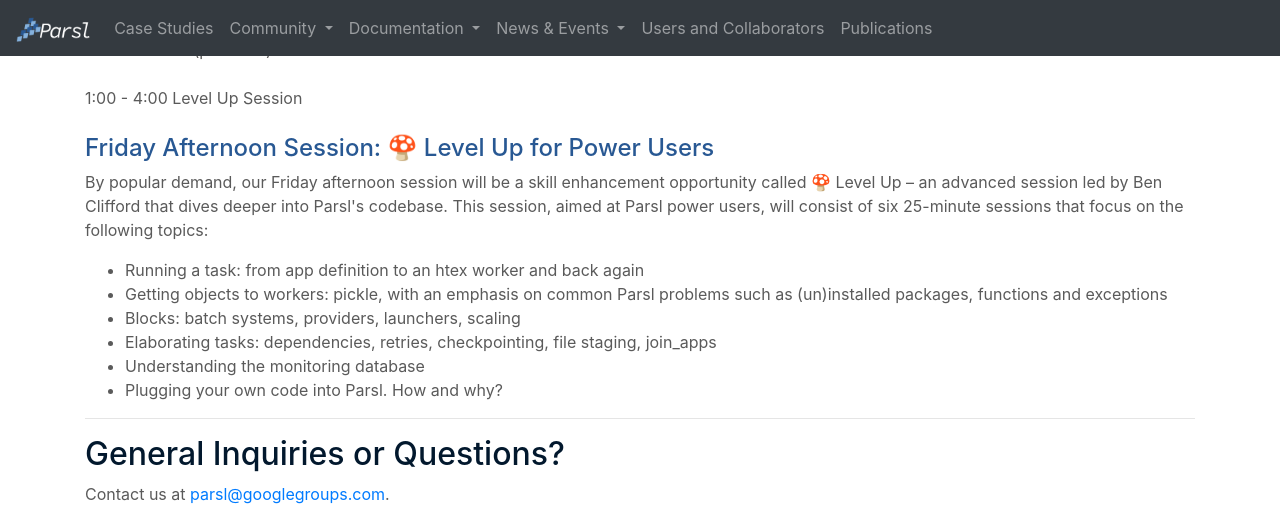
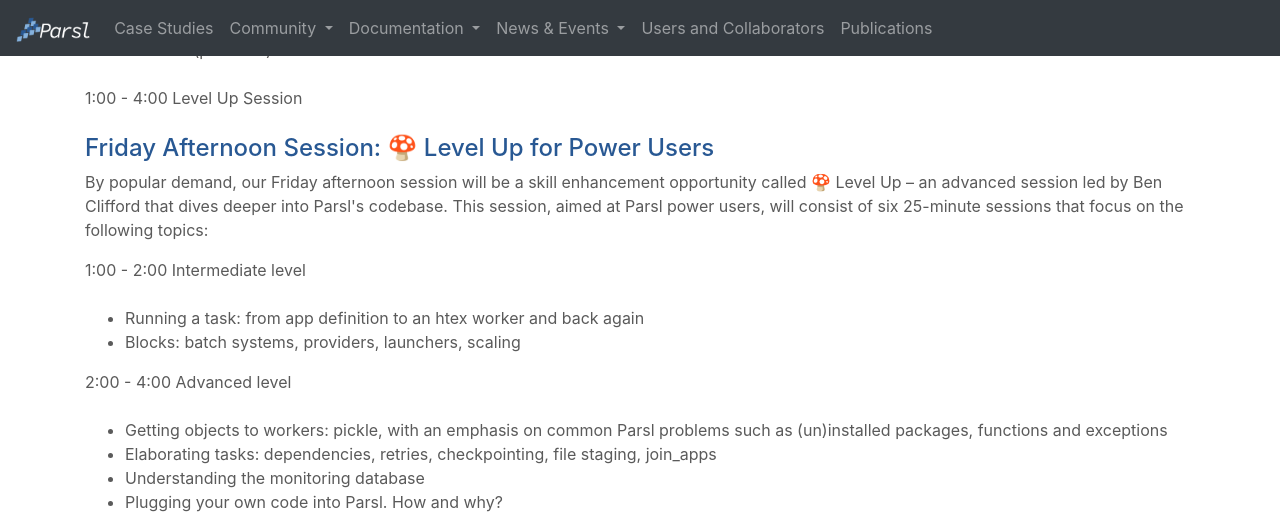
Before and after one commit to Parsl/parsl.github.io, a Jekyll site: the page built from parslfest/parslfest2024.html, in a window 1280 px wide and 900 px high, scrolled down 2989 px, cut to the strip 0-515 px from the top of the window. Built offline with Jekyll 4.4.1, drawn with Linux system fonts in a browser that asks for light colours.

Commit message:
Add level up headings to encourage more people to come to first hour

```diff
--- a/parslfest/parslfest2024.html
+++ b/parslfest/parslfest2024.html
@@ -184,10 +184,15 @@
 
 	<h4 id="friday-sesh" style="color: #285893;">Friday Afternoon Session: 🍄 Level Up for Power Users</h4>
 	<p>By popular demand, our Friday afternoon session will be a skill enhancement opportunity called 🍄 Level Up – an advanced session led by Ben Clifford that dives deeper into Parsl's codebase. This session, aimed at Parsl power users, will consist of six 25-minute sessions that focus on the following topics:</p>
+        1:00 - 2:00 Intermediate level <br /><br />
 	<ul>
 		<li>Running a task: from app definition to an htex worker and back again</li>
+		<li>Blocks: batch systems, providers, launchers, scaling</li>
+        </ul>
+
+        2:00 - 4:00 Advanced level <br /><br />
+        <ul>
 		<li>Getting objects to workers: pickle, with an emphasis on common Parsl problems such as (un)installed packages, functions and exceptions</li>
-		<li>Blocks: batch systems, providers, launchers, scaling</li>
 		<li>Elaborating tasks: dependencies, retries, checkpointing, file staging, join_apps</li>
 		<li>Understanding the monitoring database</li>
 		<li>Plugging your own code into Parsl. How and why?</li>
```
